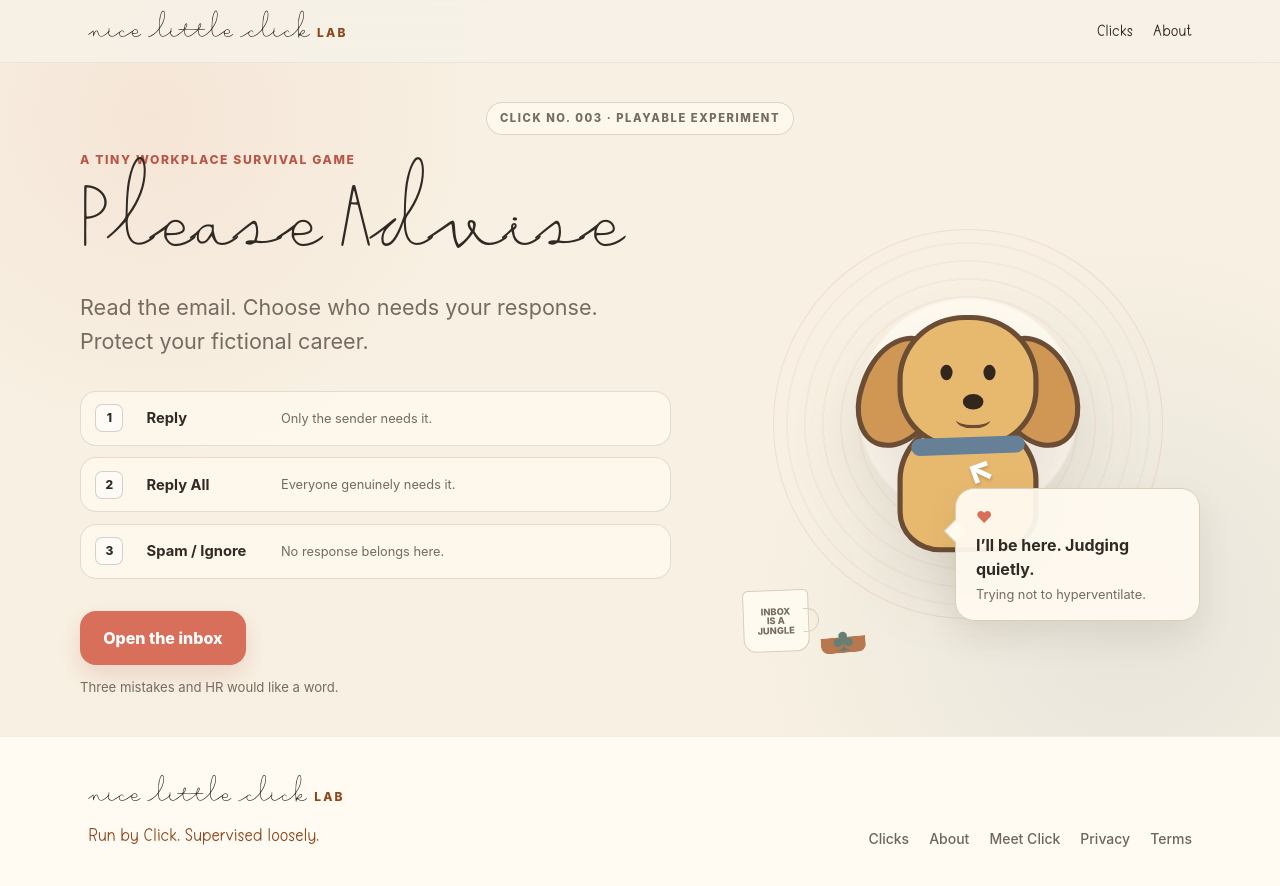
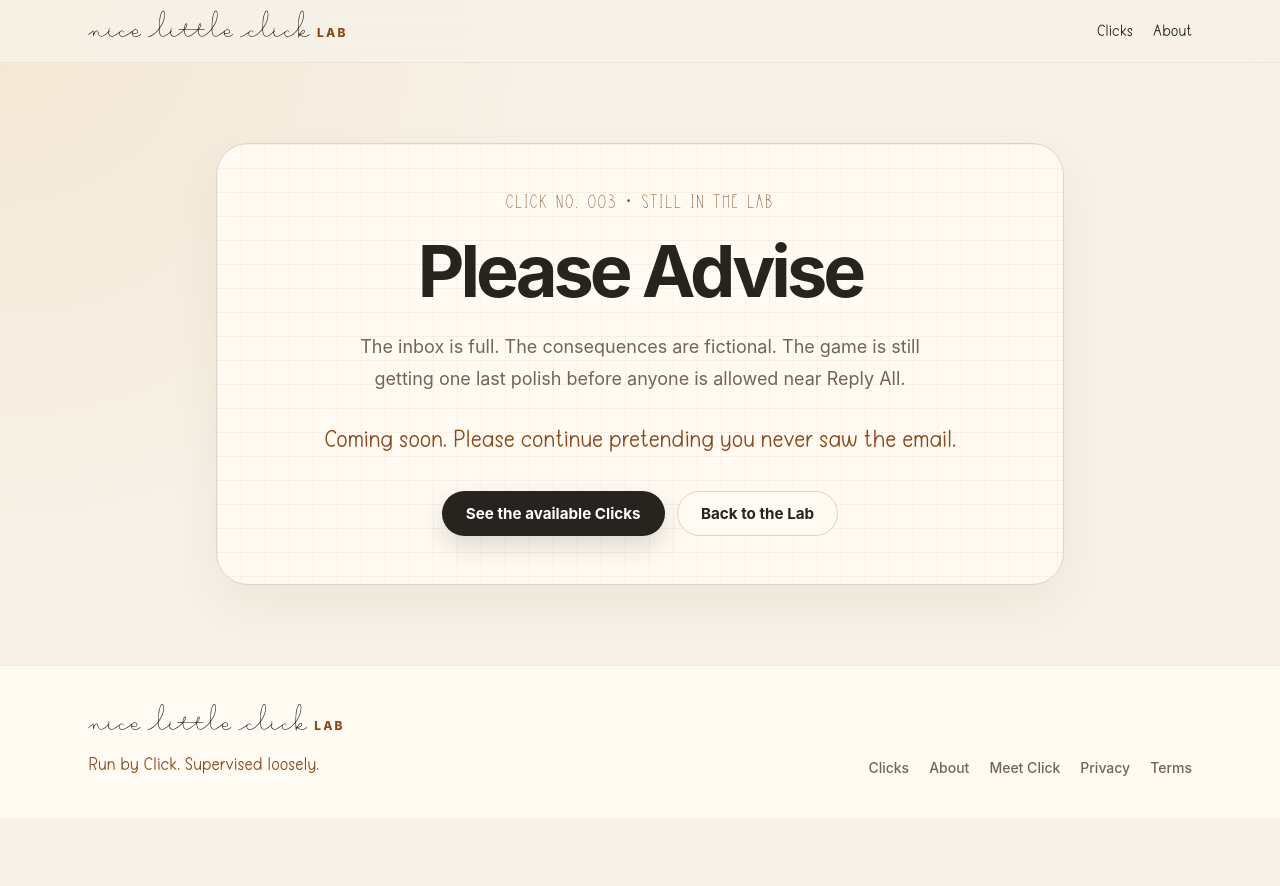
Before and after one commit to alwaysready4moore/nice-little-click-lab, a Next.js app: page /clicks/please-advise in a window 1280 px wide. Shown: the top 886 px of the page. After the commit the page ends 818 px from the top, so only its background shows below. Built offline with nearby package versions, Linux system fonts and the light colour scheme.

Commit message:
Lock Please Advise behind coming soon page

```diff
--- a/app/clicks/please-advise/page.tsx
+++ b/app/clicks/please-advise/page.tsx
@@ -1,12 +1,42 @@
 import type { Metadata } from "next";
-import { PleaseAdviseGame } from "@/components/clicks/please-advise/PleaseAdviseGame";
+import Link from "next/link";
 
 export const metadata: Metadata = {
-  title: "Please Advise | Nice Little Click Lab",
+  title: "Please Advise — Coming Soon | Nice Little Click Lab",
   description:
-    "A tiny workplace judgment game. Reply, reply all, or leave the email alone before your fictional career suffers.",
+    "Please Advise is still being polished in the Nice Little Click Lab.",
+  robots: {
+    index: false,
+    follow: false,
+  },
 };
 
 export default function PleaseAdvisePage() {
-  return <PleaseAdviseGame />;
+  return (
+    <section className="mx-auto flex min-h-[68vh] max-w-4xl items-center px-6 py-20">
+      <article className="paper-grid lab-card relative w-full overflow-hidden p-8 text-center sm:p-12">
+        <p className="lab-label">CLICK NO. 003 · STILL IN THE LAB</p>
+
+        <h1 className="lab-heading mt-5 text-6xl sm:text-7xl">Please Advise</h1>
+
+        <p className="mx-auto mt-6 max-w-xl text-lg leading-8 text-[var(--muted)]">
+          The inbox is full. The consequences are fictional. The game is still
+          getting one last polish before anyone is allowed near Reply All.
+        </p>
+
+        <p className="font-handwritten mt-7 text-2xl text-[var(--accent-strong)]">
+          Coming soon. Please continue pretending you never saw the email.
+        </p>
+
+        <div className="mt-9 flex flex-wrap justify-center gap-3">
+          <Link href="/clicks" className="lab-button lab-button-primary">
+            See the available Clicks
+          </Link>
+          <Link href="/" className="lab-button lab-button-secondary">
+            Back to the Lab
+          </Link>
+        </div>
+      </article>
+    </section>
+  );
 }
--- a/app/sitemap.ts
+++ b/app/sitemap.ts
@@ -14,11 +14,6 @@ export default function sitemap(): MetadataRoute.Sitemap {
       changeFrequency: "monthly",
       priority: 0.95,
     },
-    {
-      path: "/clicks/please-advise",
-      changeFrequency: "monthly",
-      priority: 0.85,
-    },
     { path: "/about", changeFrequency: "monthly", priority: 0.7 },
     { path: "/contact", changeFrequency: "monthly", priority: 0.5 },
     { path: "/privacy", changeFrequency: "yearly", priority: 0.3 },
--- a/data/clicks.ts
+++ b/data/clicks.ts
@@ -39,7 +39,7 @@ export const clicks: Click[] = [
     name: "Please Advise",
     shortDescription:
       "Read the email. Choose who needs your response. Protect your fictional career.",
-    status: "live",
+    status: "coming-soon",
     priceLabel: "Free",
     purchaseMode: "free",
     deliveryMode: "onsite",
```
